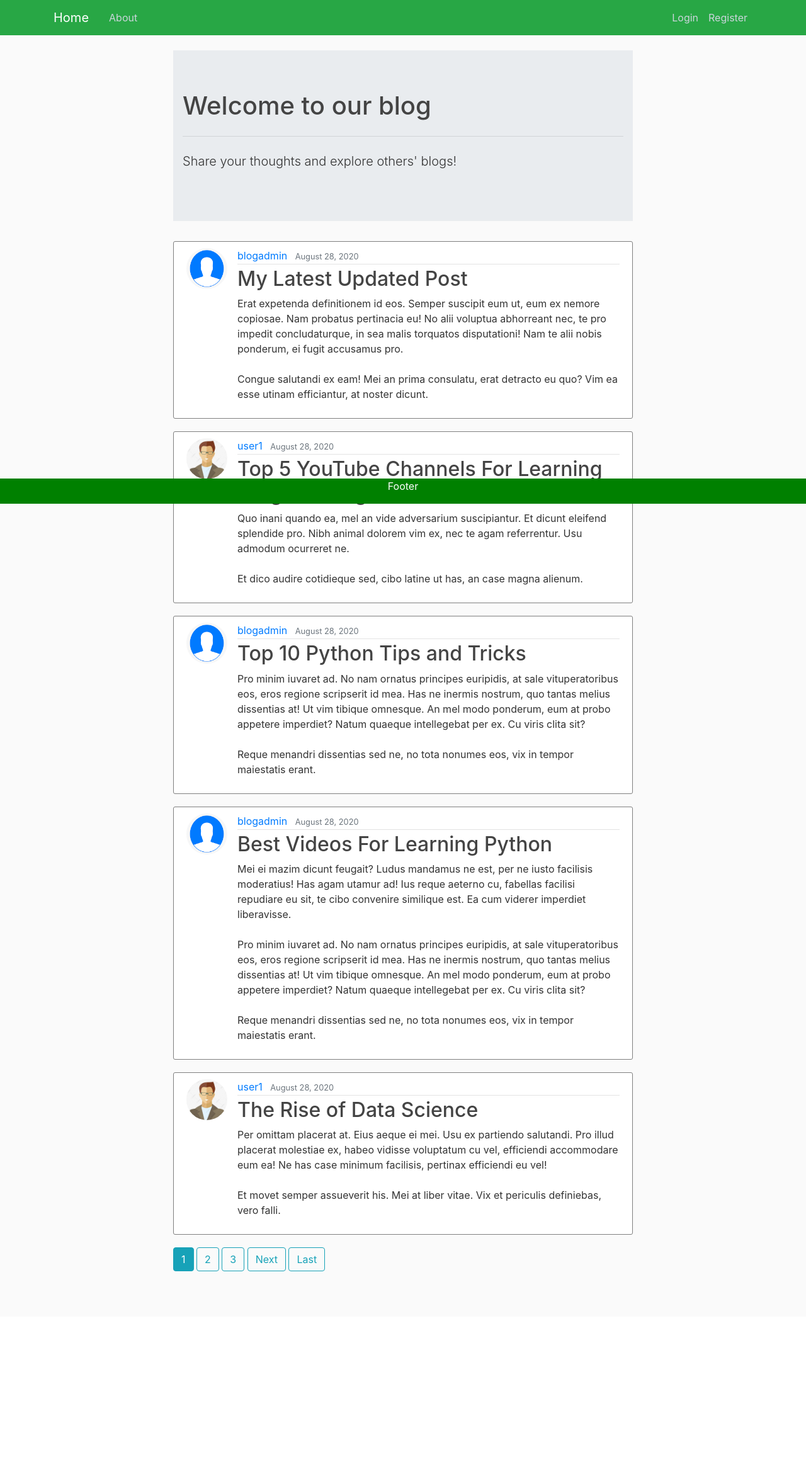
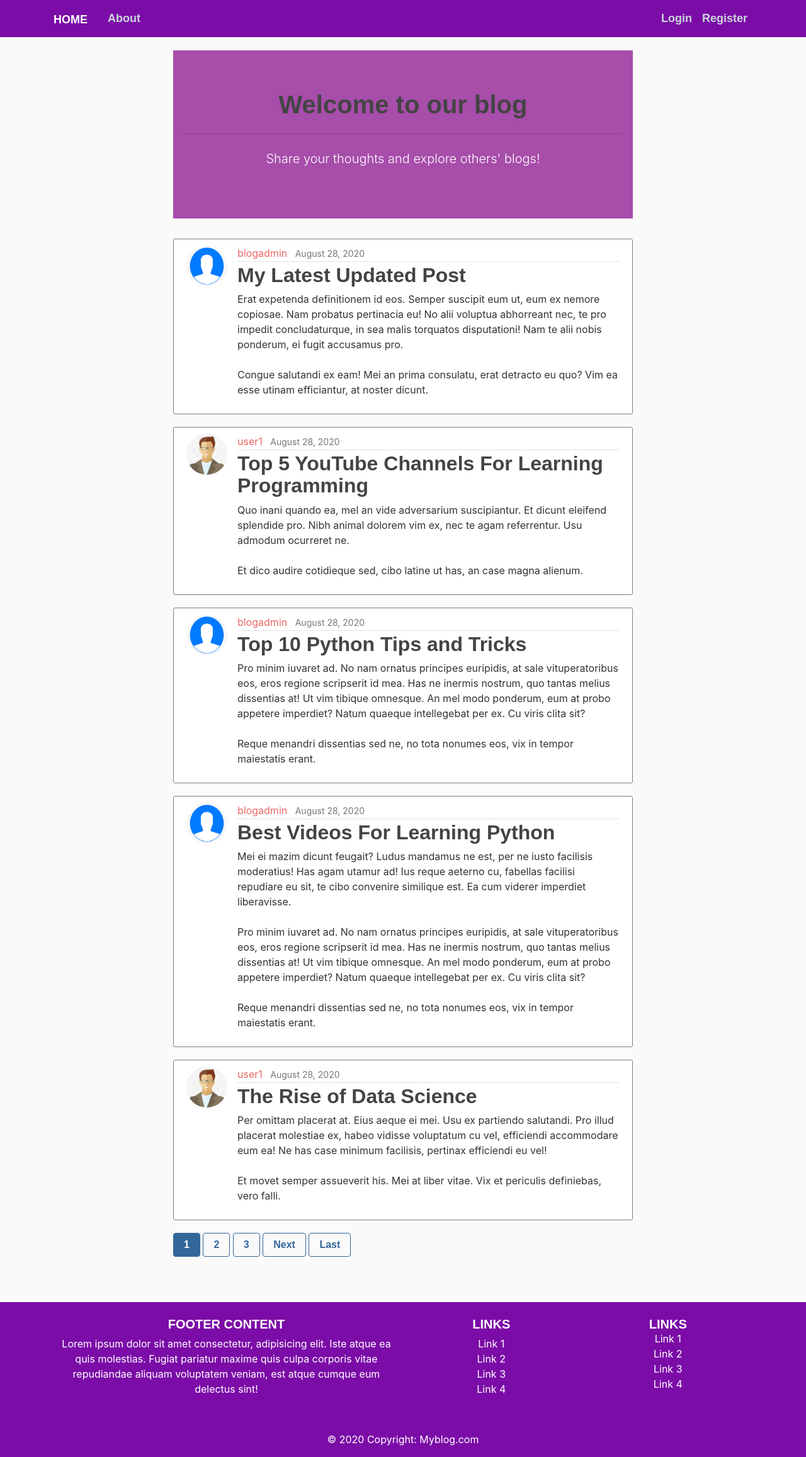
Before and after one commit to TasfiaIslam/Django-Blog, a Django app: page / in a window 1280 px wide. Shown: the whole page at 63% size. Before the commit the page ends 2019 px from the top, so only its background shows below. Run offline with Django 3.2, Linux system fonts and the light colour scheme; data comes from the database, SQL or seed files in the repository; some libraries are stand-ins or nearby versions; some web fonts are replaced.

Commit message:
Modified design

```diff
--- a/blog_project/blog/templates/blog/base.html
+++ b/blog_project/blog/templates/blog/base.html
@@ -1,6 +1,7 @@
 {% load static %}
 <!DOCTYPE html>
 <html>
+
 <head>
 
   <!-- Required meta tags -->
@@ -15,9 +16,12 @@
   <title>Django Blog</title>
   {% endif %}
 
-    <link rel="stylesheet" href="https://maxcdn.bootstrapcdn.com/bootstrap/4.0.0/css/bootstrap.min.css" integrity="sha384-Gn5384xqQ1aoWXA+058RXPxPg6fy4IWvTNh0E263XmFcJlSAwiGgFAW/dAiS6JXm" crossorigin="anonymous">
+  <link rel="stylesheet" href="https://maxcdn.bootstrapcdn.com/bootstrap/4.0.0/css/bootstrap.min.css"
+    integrity="sha384-Gn5384xqQ1aoWXA+058RXPxPg6fy4IWvTNh0E263XmFcJlSAwiGgFAW/dAiS6JXm" crossorigin="anonymous">
+  <link rel="stylesheet" href="https://bootswatch.com/4/journal/bootstrap.min.css">
   <link rel="stylesheet" type="text/css" href="{% static '/css/main.css' %}">
 </head>
+
 <body>
   {% include 'blog/navbar.html' %}
 
@@ -51,13 +55,19 @@
         </div> -->
     </div>
   </main>
-    <br/><br/>
+  <br /><br />
   {% include 'blog/footer.html' %}
   <!-- Optional JavaScript -->
   <!-- jQuery first, then Popper.js, then Bootstrap JS -->
-    <script src="https://code.jquery.com/jquery-3.2.1.slim.min.js" integrity="sha384-KJ3o2DKtIkvYIK3UENzmM7KCkRr/rE9/Qpg6aAZGJwFDMVNA/GpGFF93hXpG5KkN" crossorigin="anonymous"></script>
-    <script src="https://cdnjs.cloudflare.com/ajax/libs/popper.js/1.12.9/umd/popper.min.js" integrity="sha384-ApNbgh9B+Y1QKtv3Rn7W3mgPxhU9K/ScQsAP7hUibX39j7fakFPskvXusvfa0b4Q" crossorigin="anonymous"></script>
-    <script src="https://maxcdn.bootstrapcdn.com/bootstrap/4.0.0/js/bootstrap.min.js" integrity="sha384-JZR6Spejh4U02d8jOt6vLEHfe/JQGiRRSQQxSfFWpi1MquVdAyjUar5+76PVCmYl" crossorigin="anonymous"></script>
+  <script src="https://code.jquery.com/jquery-3.2.1.slim.min.js"
+    integrity="sha384-KJ3o2DKtIkvYIK3UENzmM7KCkRr/rE9/Qpg6aAZGJwFDMVNA/GpGFF93hXpG5KkN"
+    crossorigin="anonymous"></script>
+  <script src="https://cdnjs.cloudflare.com/ajax/libs/popper.js/1.12.9/umd/popper.min.js"
+    integrity="sha384-ApNbgh9B+Y1QKtv3Rn7W3mgPxhU9K/ScQsAP7hUibX39j7fakFPskvXusvfa0b4Q"
+    crossorigin="anonymous"></script>
+  <script src="https://maxcdn.bootstrapcdn.com/bootstrap/4.0.0/js/bootstrap.min.js"
+    integrity="sha384-JZR6Spejh4U02d8jOt6vLEHfe/JQGiRRSQQxSfFWpi1MquVdAyjUar5+76PVCmYl"
+    crossorigin="anonymous"></script>
 </body>
 
 </html>
--- a/blog_project/blog/templates/blog/footer.html
+++ b/blog_project/blog/templates/blog/footer.html
@@ -1,3 +1,72 @@
-<div class="footer">
-    <p>Footer</p>
-</div>
+<!-- Footer -->
+<footer class="footer text-center text-lg-start">
+    <!-- Grid container -->
+    <div class="container p-4">
+        <!--Grid row-->
+        <div class="row">
+            <!--Grid column-->
+            <div class="col-lg-6 col-md-12 mb-4 mb-md-0">
+                <h5 class="text-uppercase">Footer Content</h5>
+
+                <p>
+                    Lorem ipsum dolor sit amet consectetur, adipisicing elit. Iste atque ea quis
+                    molestias. Fugiat pariatur maxime quis culpa corporis vitae repudiandae aliquam
+                    voluptatem veniam, est atque cumque eum delectus sint!
+                </p>
+            </div>
+            <!--Grid column-->
+
+            <!--Grid column-->
+            <div class="col-lg-3 col-md-6 mb-4 mb-md-0">
+                <h5 class="text-uppercase">Links</h5>
+
+                <ul class="list-unstyled mb-0">
+                    <li>
+                        <a href="#!" class="text-white">Link 1</a>
+                    </li>
+                    <li>
+                        <a href="#!" class="text-white">Link 2</a>
+                    </li>
+                    <li>
+                        <a href="#!" class="text-white">Link 3</a>
+                    </li>
+                    <li>
+                        <a href="#!" class="text-white">Link 4</a>
+                    </li>
+                </ul>
+            </div>
+            <!--Grid column-->
+
+            <!--Grid column-->
+            <div class="col-lg-3 col-md-6 mb-4 mb-md-0">
+                <h5 class="text-uppercase mb-0">Links</h5>
+
+                <ul class="list-unstyled">
+                    <li>
+                        <a href="#!" class="text-white">Link 1</a>
+                    </li>
+                    <li>
+                        <a href="#!" class="text-white">Link 2</a>
+                    </li>
+                    <li>
+                        <a href="#!" class="text-white">Link 3</a>
+                    </li>
+                    <li>
+                        <a href="#!" class="text-white">Link 4</a>
+                    </li>
+                </ul>
+            </div>
+            <!--Grid column-->
+        </div>
+        <!--Grid row-->
+    </div>
+    <!-- Grid container -->
+
+    <!-- Copyright -->
+    <div class="text-center p-3">
+        © 2020 Copyright:
+        <a class="text-dark" href="#"></a>Myblog.com</a>
+    </div>
+    <!-- Copyright -->
+</footer>
+<!-- Footer -->
--- a/blog_project/blog/templates/blog/navbar.html
+++ b/blog_project/blog/templates/blog/navbar.html
@@ -1,8 +1,9 @@
 <header class="site-header">
-    <nav class="navbar navbar-expand-md navbar-dark bg-success bg-steel fixed-top">
+  <nav class="navbar navbar-expand-md navbar-dark bg-steel fixed-top">
     <div class="container">
       <a class="navbar-brand mr-4" href="/">Home</a>
-        <button class="navbar-toggler" type="button" data-toggle="collapse" data-target="#navbarToggle" aria-controls="navbarToggle" aria-expanded="false" aria-label="Toggle navigation">
+      <button class="navbar-toggler" type="button" data-toggle="collapse" data-target="#navbarToggle"
+        aria-controls="navbarToggle" aria-expanded="false" aria-label="Toggle navigation">
         <span class="navbar-toggler-icon"></span>
       </button>
       <div class="collapse navbar-collapse" id="navbarToggle">
--- a/blog_project/static/css/main.css
+++ b/blog_project/static/css/main.css
@@ -4,7 +4,12 @@ body {
   margin-top: 5rem;
 }
 
-  h1, h2, h3, h4, h5, h6 {
+h1,
+h2,
+h3,
+h4,
+h5,
+h6 {
   color: #444444;
 }
 
@@ -58,7 +63,7 @@ body {
 .article-metadata {
   padding-bottom: 1px;
   margin-bottom: 4px;
-    border-bottom: 1px solid #e3e3e3
+  border-bottom: 1px solid #e3e3e3;
 }
 
 .article-metadata a:hover {
@@ -83,12 +88,33 @@ body {
   font-size: 2.5rem;
 }
 
+/* Footer */
 .footer {
-    position: fixed;
+  /* position: fixed; */
   left: 0;
   bottom: 0;
   width: 100%;
-    background-color: green;
+  background-color: rgb(123, 12, 167);
   color: white;
   text-align: center;
 }
+
+.footer li {
+  color: #fff;
+}
+
+.text-uppercase {
+  color: #fff;
+}
+
+/* Jumbotron */
+.jumbotron {
+  background-color: #a74daa;
+  text-align: center;
+  color: #fff;
+}
+
+/* Navbar */
+.navbar {
+  background-color: rgb(123, 12, 167);
+}
```
Also changed, not shown: 1 other file. Lines whose indentation alone changed are shown as unchanged.
